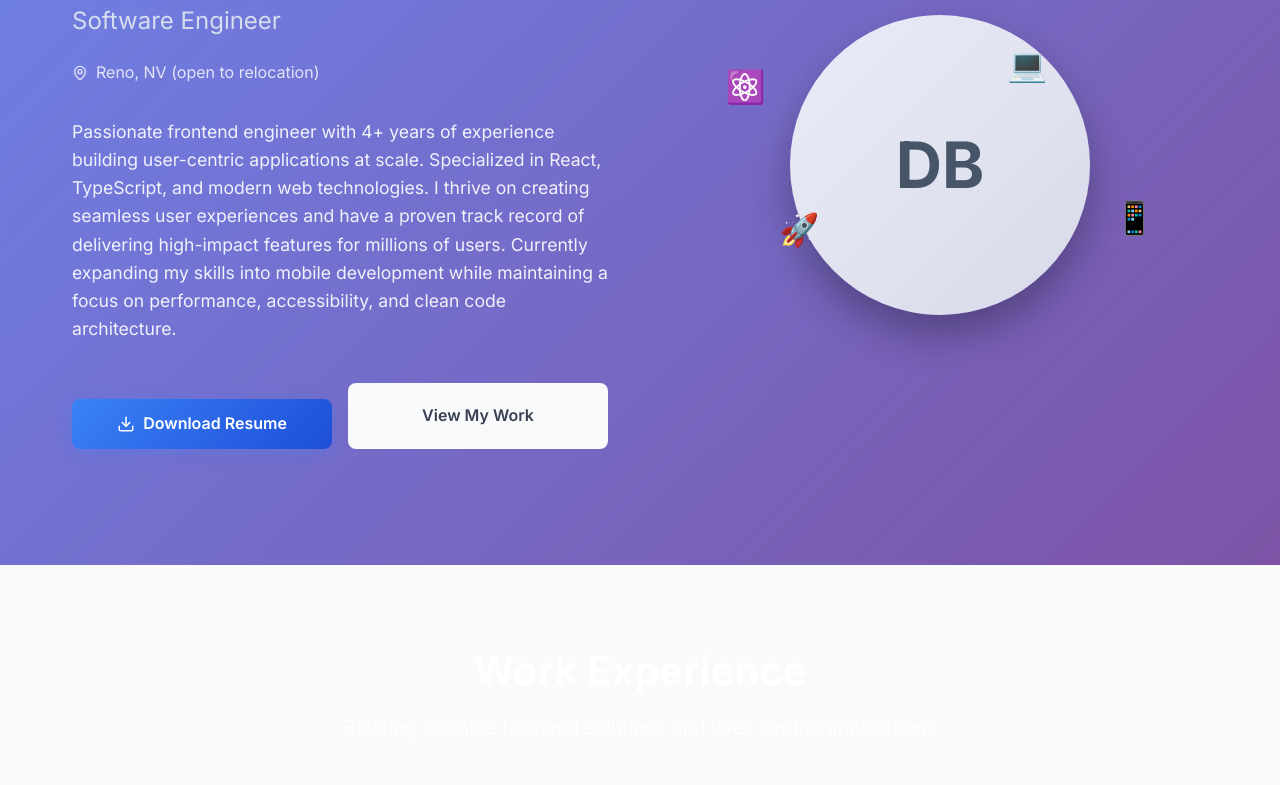
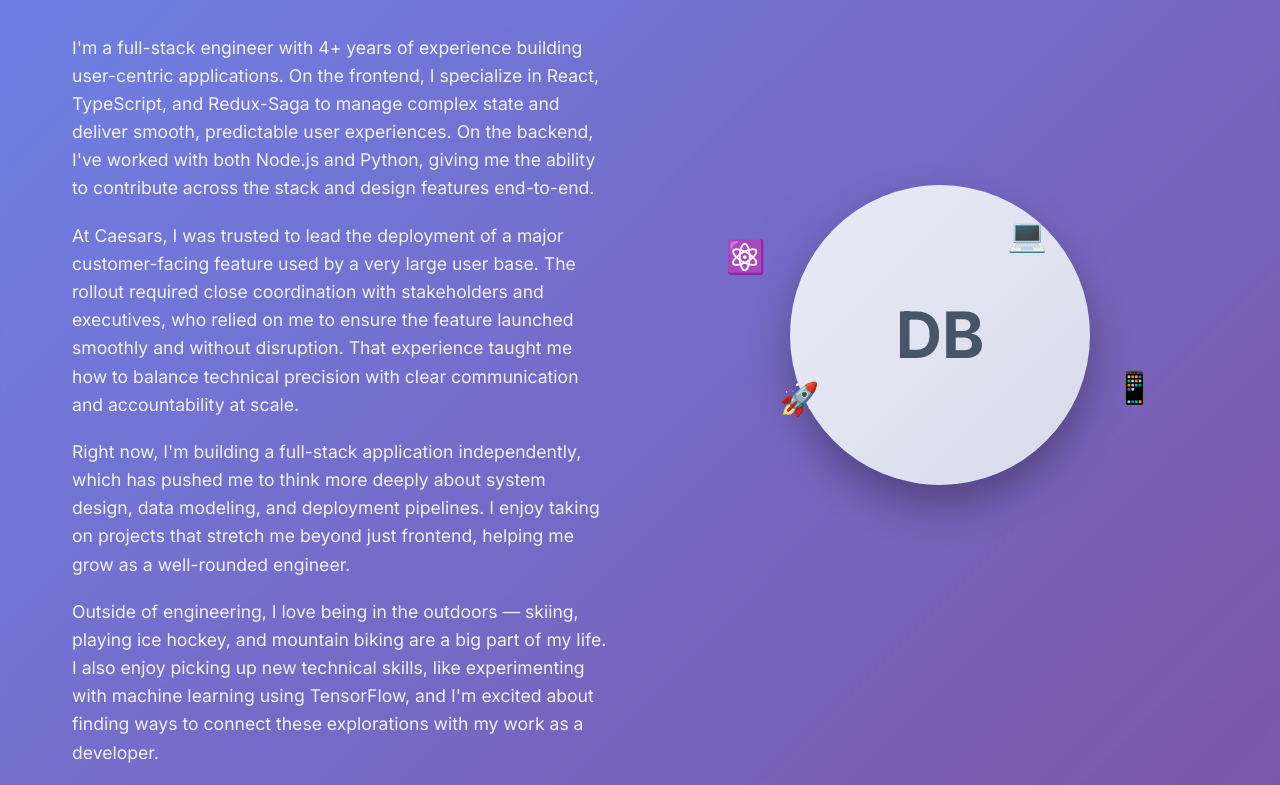
Before and after one commit to daylanberry/daylans-personal-site, a React (Vite) app: page / in a window 1280 px wide. Shown: the part 315-1100 px from the top of the page. Built offline with nearby package versions, Linux system fonts and the light colour scheme.

Commit message:
re style bio

```diff
--- a/src/components/Hero.css
+++ b/src/components/Hero.css
@@ -110,6 +110,14 @@
   margin-bottom: 2.5rem;
   opacity: 0.9;
   max-width: 600px;
+}
+
+.hero-description p {
+  margin-bottom: 1.2rem;
+}
+
+.hero-description p:last-child {
+  margin-bottom: 0;
 }
 
 .hero-actions {
--- a/src/components/Hero.tsx
+++ b/src/components/Hero.tsx
@@ -21,7 +21,11 @@ const Hero: React.FC = () => {
               <span>{personalInfo.location}</span>
             </div>
 
-            <p className="hero-description">{personalInfo.bio}</p>
+            <div className="hero-description">
+              {personalInfo.bio.map((paragraph, index) => (
+                <p key={index}>{paragraph}</p>
+              ))}
+            </div>
 
             <div className="hero-actions">
               <a
--- a/src/data/portfolioData.ts
+++ b/src/data/portfolioData.ts
@@ -1,14 +1,23 @@
 import type {
+  PersonalInfo,
   Experience,
   Project,
   Skill,
   ContactInfo,
 } from "../types/portfolio";
 
-export const personalInfo = {
+export const personalInfo: PersonalInfo = {
   name: "Daylan Berry",
   title: "Software Engineer",
-  bio: "Passionate frontend engineer with 4+ years of experience building user-centric applications at scale. Specialized in React, TypeScript, and modern web technologies. I thrive on creating seamless user experiences and have a proven track record of delivering high-impact features for millions of users. Currently expanding my skills into mobile development while maintaining a focus on performance, accessibility, and clean code architecture.",
+  bio: [
+    "I'm a full-stack engineer with 4+ years of experience building user-centric applications. On the frontend, I specialize in React, TypeScript, and Redux-Saga to manage complex state and deliver smooth, predictable user experiences. On the backend, I've worked with both Node.js and Python, giving me the ability to contribute across the stack and design features end-to-end.",
+
+    "At Caesars, I was trusted to lead the deployment of a major customer-facing feature used by a very large user base. The rollout required close coordination with stakeholders and executives, who relied on me to ensure the feature launched smoothly and without disruption. That experience taught me how to balance technical precision with clear communication and accountability at scale.",
+
+    "Right now, I'm building a full-stack application independently, which has pushed me to think more deeply about system design, data modeling, and deployment pipelines. I enjoy taking on projects that stretch me beyond just frontend, helping me grow as a well-rounded engineer.",
+
+    "Outside of engineering, I love being in the outdoors — skiing, playing ice hockey, and mountain biking are a big part of my life. I also enjoy picking up new technical skills, like experimenting with machine learning using TensorFlow, and I'm excited about finding ways to connect these explorations with my work as a developer.",
+  ],
   location: "Reno, NV (open to relocation)",
   email: "daylanberry@gmail.com",
 };
```
Also changed, not shown: src/types/portfolio.ts (+8 -0 lines).
